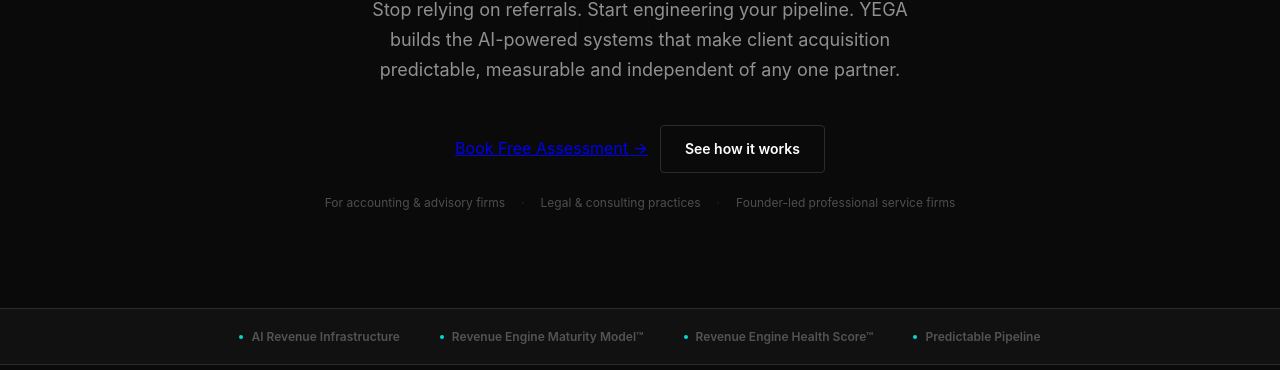
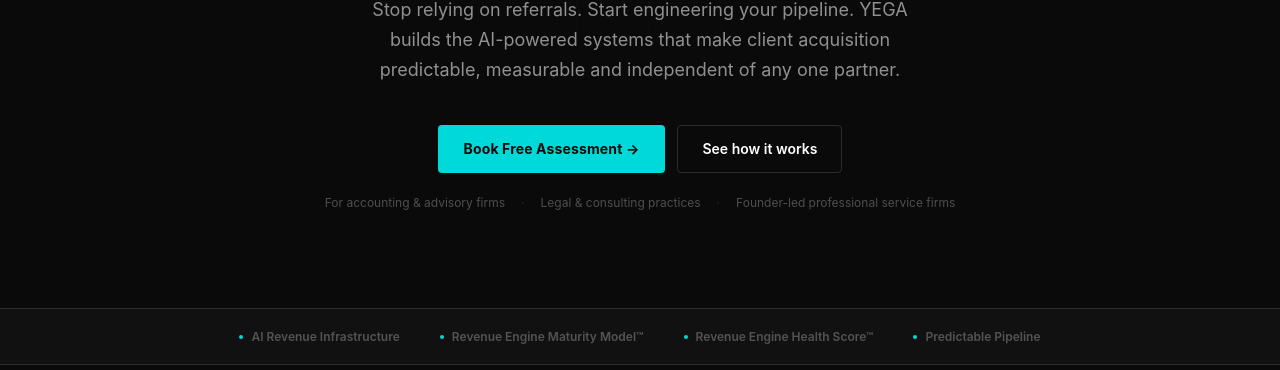
Before and after one commit to dapotej/Yega_website, a plain HTML site: page index.html in a window 1280 px wide. Shown: the part 430-800 px from the top of the page. Drawn offline with Linux system fonts and the light colour scheme.

Commit message:
Update index.html

```diff
--- a/index.html
+++ b/index.html
@@ -371,7 +371,7 @@ footer{background:var(--dark-2);border-top:1px solid var(--border);padding:48px
       <h1>AI Revenue Infrastructure<br>for <em>professional service firms.</em></h1>
       <p class="hero-sub">Stop relying on referrals. Start engineering your pipeline. YEGA builds the AI-powered systems that make client acquisition predictable, measurable and independent of any one partner.</p>
       <div class="hero-cta-row">
-        <a href="https://calendly.com/dapotejuoso/30min class="btn-primary">Book Free Assessment &rarr;</a>
+        <a href="https://calendly.com/dapotejuoso/30min" class="btn-primary">Book Free Assessment &rarr;</a>
         <a href="#what" class="btn-ghost">See how it works</a>
       </div>
       <div class="hero-fine">
```
